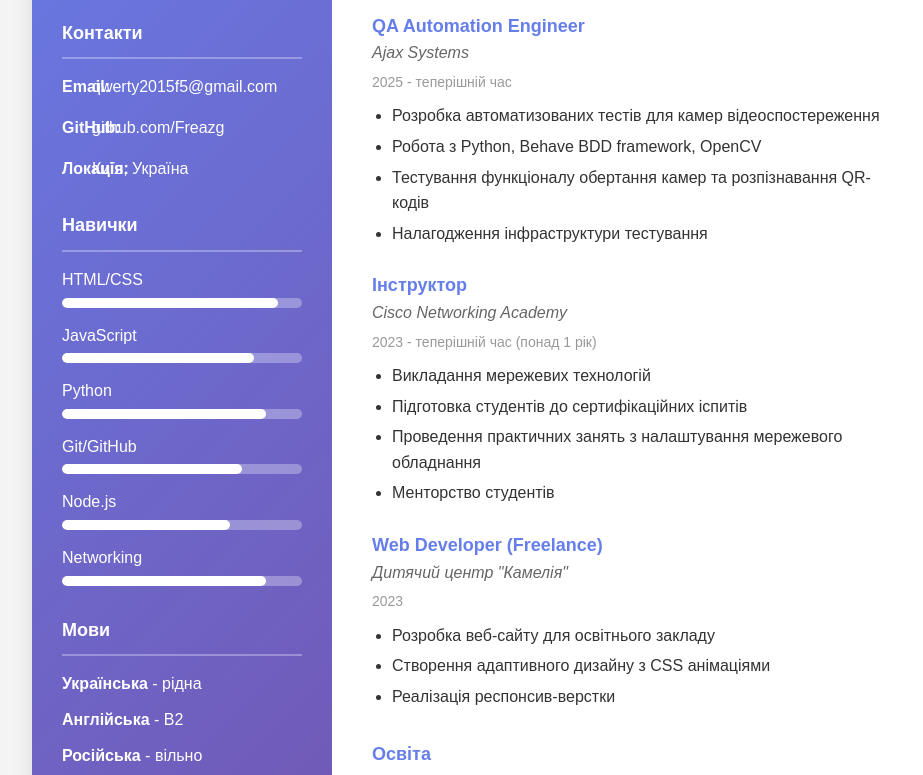
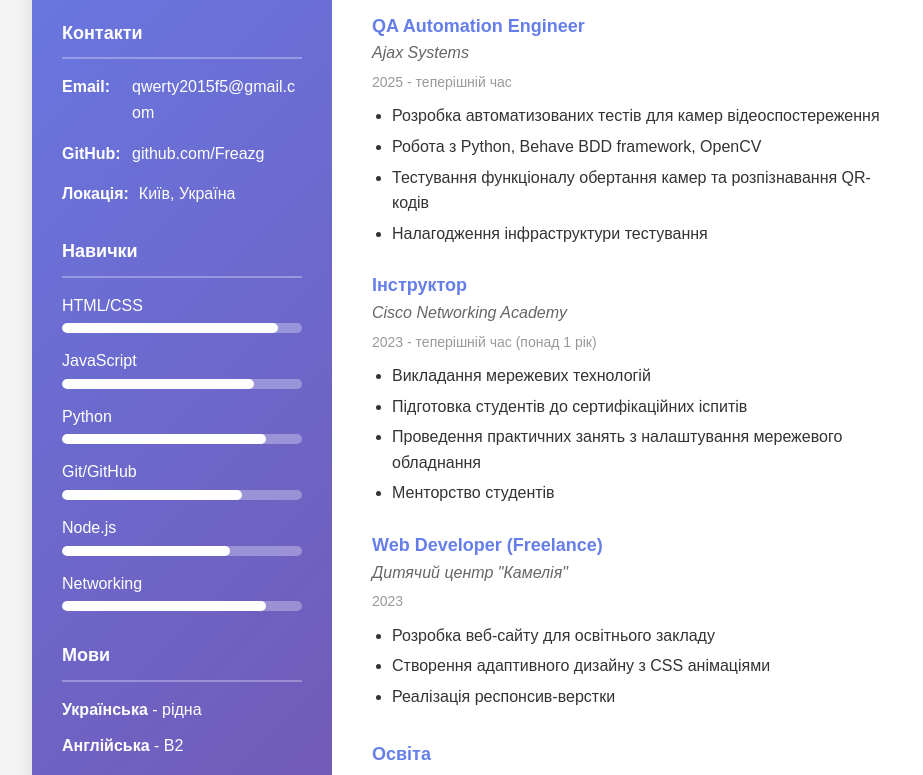
Before and after one commit to Freazg/IO-31_appWEB-SasYevhenii-FIOT-2025, a plain HTML site: page resume.html in a window 1280 px wide. Shown: the part 338-1113 px from the top of the page, without its empty margins (158-1081 px from the left). Drawn offline with Linux system fonts and the light colour scheme.

Commit message:
Fix resume: add photo, fix contact layout, remove Russian language

```diff
--- a/resume.html
+++ b/resume.html
@@ -83,13 +83,18 @@
         .contact-item {
             margin-bottom: 15px;
             display: flex;
-            align-items: center;
+            align-items: flex-start;
+            word-break: break-word;
         }
 
         .icon {
-            width: 20px;
+            min-width: 60px;
             margin-right: 10px;
             font-weight: bold;
+        }
+
+        .contact-text {
+            flex: 1;
         }
 
         .skill-item {
@@ -208,7 +213,7 @@
 <body>
     <div class="container">
         <aside class="sidebar">
-            <img id="profile-photo" src="https://via.placeholder.com/150" alt="Фото профілю">
+            <img id="profile-photo" src="https://i.postimg.cc/90skCXJC/photo-2025-12-03-23-06-27.jpg" alt="Фото профілю">
 
             <div class="name">Сас Євгеній</div>
             <div class="title">Frontend Developer</div>
@@ -217,15 +222,19 @@
                 <div class="section-title">Контакти</div>
                 <div class="contact-item">
                     <span class="icon">Email:</span>
-                    <a href="mailto:qwerty2015f5@gmail.com">qwerty2015f5@gmail.com</a>
+                    <div class="contact-text">
+                        <a href="mailto:qwerty2015f5@gmail.com">qwerty2015f5@gmail.com</a>
+                    </div>
                 </div>
                 <div class="contact-item">
                     <span class="icon">GitHub:</span>
-                    <a href="https://github.com/Freazg" target="_blank">github.com/Freazg</a>
+                    <div class="contact-text">
+                        <a href="https://github.com/Freazg" target="_blank">github.com/Freazg</a>
+                    </div>
                 </div>
                 <div class="contact-item">
                     <span class="icon">Локація:</span>
-                    Київ, Україна
+                    <div class="contact-text">Київ, Україна</div>
                 </div>
             </div>
 
@@ -280,7 +289,6 @@
                 <ul class="languages">
                     <li><strong>Українська</strong> - рідна</li>
                     <li><strong>Англійська</strong> - B2</li>
-                    <li><strong>Російська</strong> - вільно</li>
                 </ul>
             </div>
         </aside>
```
